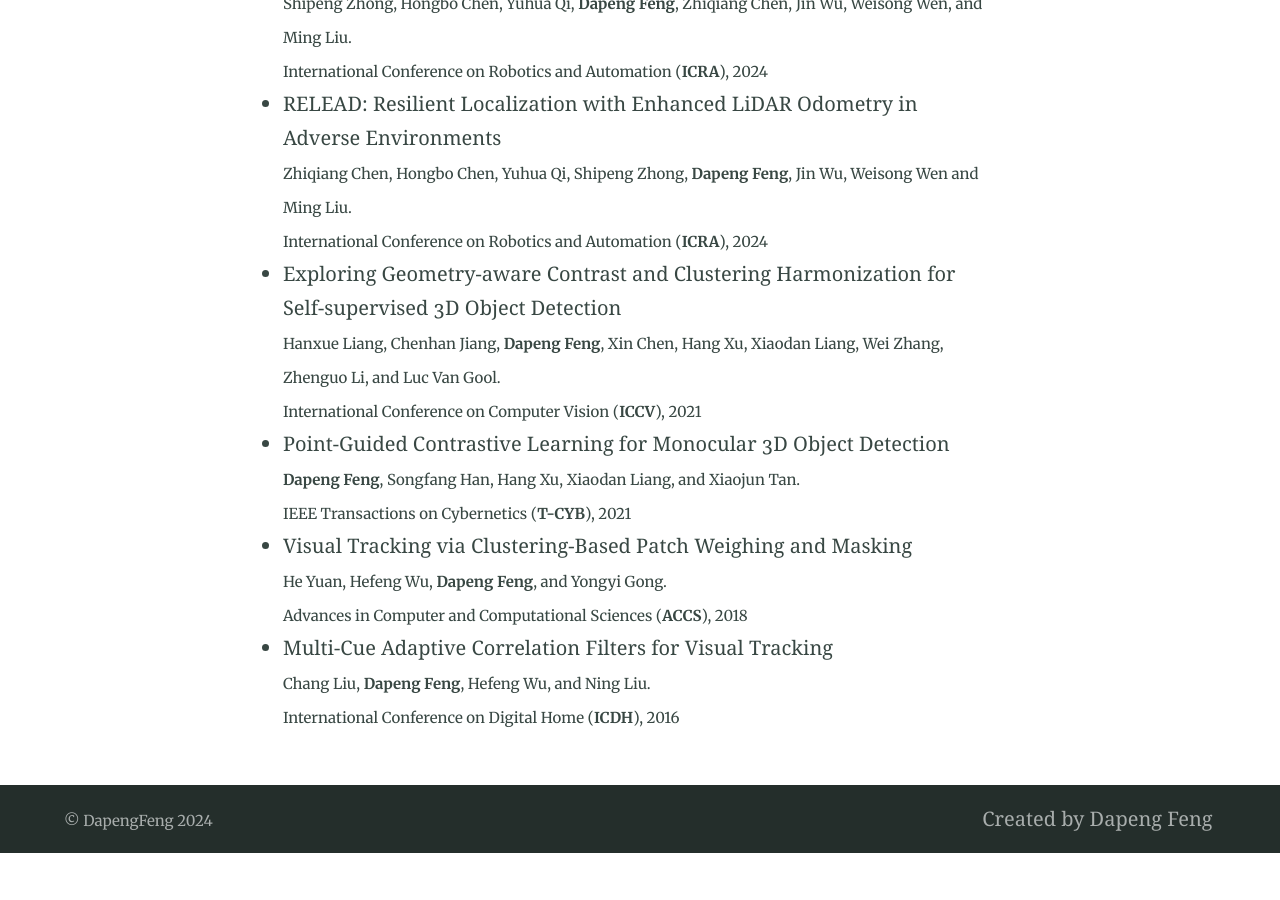
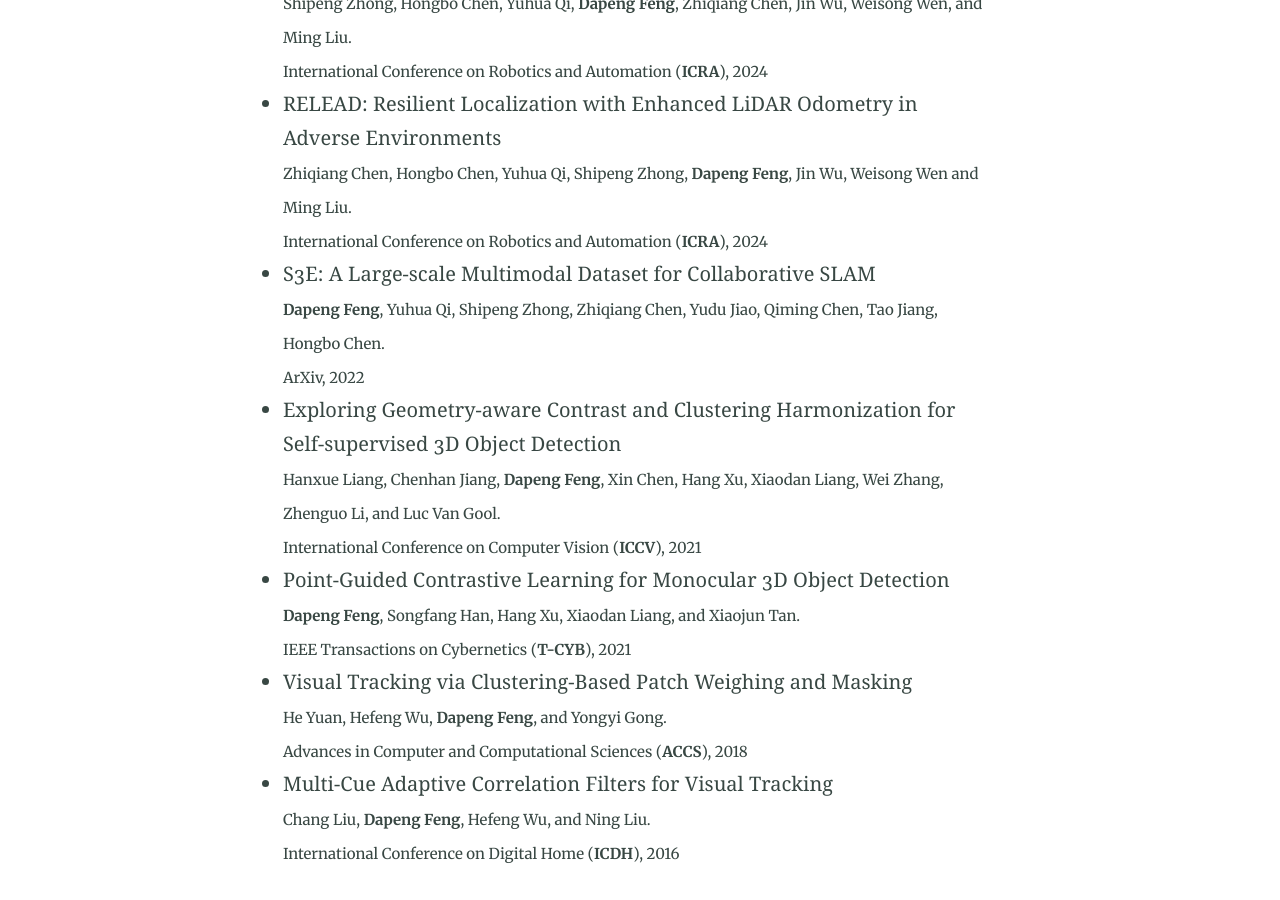
Before and after one commit to DapengFeng/dapengfeng.github.io, a Jekyll site: the page built from publications.md, in a window 1280 px wide and 900 px high, scrolled down 595 px. Built offline with Jekyll 4.4.1, drawn with Linux system fonts in a browser that asks for light colours; our own code applies the rules of GitHub Pages for plain Markdown files; before the commit the page ends 1448 px from its top, so only the background shows below that.

Commit message:
update: 2024-03-04

```diff
--- a/publications.md
+++ b/publications.md
@@ -14,6 +14,10 @@ International Conference on Robotics and Automation (<b>ICRA</b>), 2024</small>
 <small>Zhiqiang Chen, Hongbo Chen, Yuhua Qi, Shipeng Zhong, <b>Dapeng Feng</b>, Jin Wu, Weisong Wen and Ming Liu.\\
 International Conference on Robotics and Automation (<b>ICRA</b>), 2024</small>
 
+- S3E: A Large-scale Multimodal Dataset for Collaborative SLAM\\
+<small><b>Dapeng Feng</b>, Yuhua Qi, Shipeng Zhong, Zhiqiang Chen, Yudu Jiao, Qiming Chen, Tao Jiang, Hongbo Chen.\\
+ArXiv, 2022</small>
+
 - Exploring Geometry-aware Contrast and Clustering Harmonization for Self-supervised 3D Object Detection\\
 <small>Hanxue Liang, Chenhan Jiang, <b>Dapeng Feng</b>, Xin Chen, Hang Xu, Xiaodan Liang, Wei Zhang, Zhenguo Li, and Luc Van Gool.\\
 International Conference on Computer Vision (<b>ICCV</b>), 2021</small>
```
